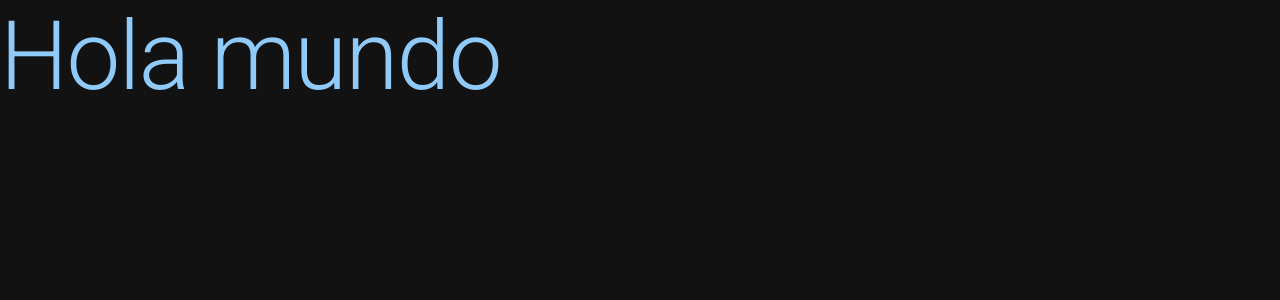
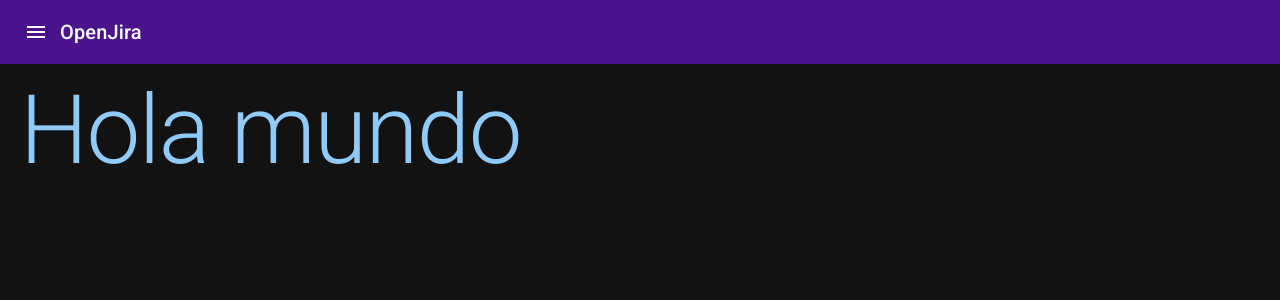
Before and after one commit to Sebastian-s14/nextjs-open-jira, a Next.js app: page / in a window 1280 px wide. Shown: the top 300 px of the page. Built offline with nearby package versions, Linux system fonts and the light colour scheme.

Commit message:
feat: add layout and Navbar

```diff
--- /dev/null
+++ b/src/components/layouts/Layout.tsx
@@ -0,0 +1,21 @@
+import { Box } from '@mui/material'
+import Head from 'next/head'
+
+import { Navbar } from '../ui'
+
+interface LayoutProps {
+    title?: string
+}
+
+export const Layout: React.FC<LayoutProps> = ({ title = 'OpenJira', children }) => {
+    return (
+        <Box sx={{ flexFlow: 1 }}>
+            <Head>
+                <title>{title}</title>
+            </Head>
+            <Navbar />
+            {/* Sidebar */}
+            <Box sx={{ padding: '10px 20px' }}>{children}</Box>
+        </Box>
+    )
+}
--- /dev/null
+++ b/src/components/layouts/index.ts
@@ -0,0 +1 @@
+export * from './Layout'
--- /dev/null
+++ b/src/components/ui/Navbar.tsx
@@ -0,0 +1,15 @@
+import MenuOutlinedIcon from '@mui/icons-material/MenuOutlined'
+import { AppBar, IconButton, Toolbar, Typography } from '@mui/material'
+
+export const Navbar = () => {
+    return (
+        <AppBar position="sticky">
+            <Toolbar>
+                <IconButton size="large" edge="start">
+                    <MenuOutlinedIcon />
+                </IconButton>
+                <Typography variant="h6">OpenJira</Typography>
+            </Toolbar>
+        </AppBar>
+    )
+}
--- /dev/null
+++ b/src/components/ui/index.ts
@@ -0,0 +1 @@
+export * from './Navbar'
--- a/src/pages/index.tsx
+++ b/src/pages/index.tsx
@@ -1,11 +1,14 @@
 import { Typography } from '@mui/material'
 import type { NextPage } from 'next'
+import { Layout } from '../components/layouts'
 
 const HomePage: NextPage = () => {
     return (
-        <Typography variant="h1" color="primary">
-            Hola mundo
-        </Typography>
+        <Layout>
+            <Typography variant="h1" color="primary">
+                Hola mundo
+            </Typography>
+        </Layout>
     )
 }
 
--- a/src/themes/dark-theme.ts
+++ b/src/themes/dark-theme.ts
@@ -11,5 +11,16 @@
             main: red.A400,
         },
     },
-    components: {},
+    components: {
+        MuiAppBar: {
+            defaultProps: {
+                elevation: 0,
+            },
+            styleOverrides: {
+                root: {
+                    background: '#4a148c',
+                },
+            },
+        },
+    },
 })
--- a/src/themes/light-theme.ts
+++ b/src/themes/light-theme.ts
@@ -17,5 +17,11 @@
             main: red.A400,
         },
     },
-    components: {},
+    components: {
+        MuiAppBar: {
+            defaultProps: {
+                elevation: 0,
+            },
+        },
+    },
 })
```
